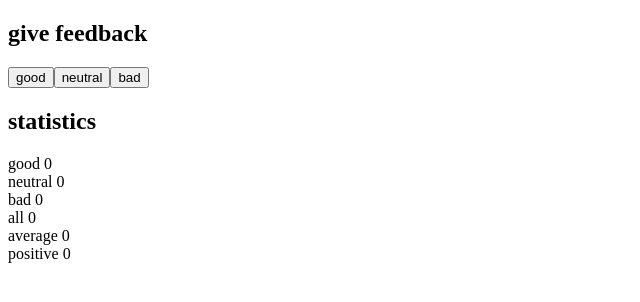
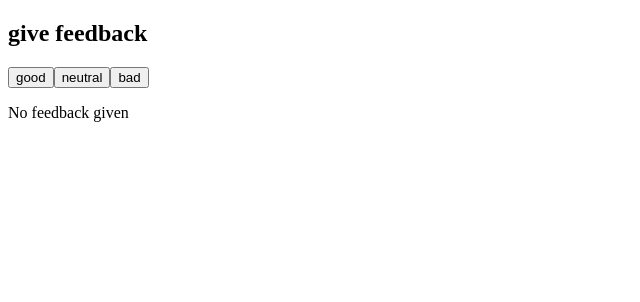
Before and after one commit to Solnoleg/fullstack-open-course, a React (Vite) app in the folder part_1/unicafe/: page / in a window 1280 px wide. Shown: the top 302 px of the page, without its empty margins (0-640 px from the left). Built offline with nearby package versions, Linux system fonts and the light colour scheme.

Commit message:
1.9 complete

```diff
--- a/part_1/unicafe/src/App.jsx
+++ b/part_1/unicafe/src/App.jsx
@@ -43,6 +43,14 @@ const Positive = ({good, neutral, bad}) => {
 }
 
 const Statistics = ({good, neutral, bad}) => {
+    if (good === 0 && neutral === 0 && bad === 0) {
+        return (
+            <p>
+                No feedback given
+            </p>
+        )
+    }
+
     return (
         <div>
             <h2>statistics</h2>
@@ -55,7 +63,7 @@ const Statistics = ({good, neutral, bad}) => {
             <Average good={good} neutral={neutral} bad={bad}/>
             <Positive good={good} neutral={neutral} bad={bad}/>
         </div>
-    )
+    );
 }
 
 const App = () => {
```
